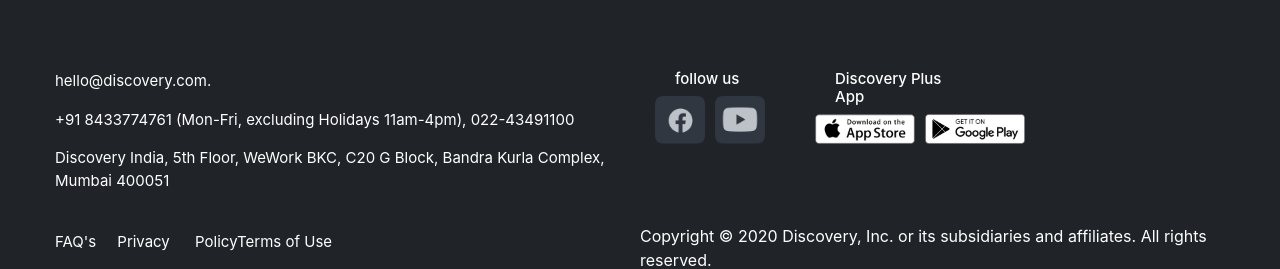
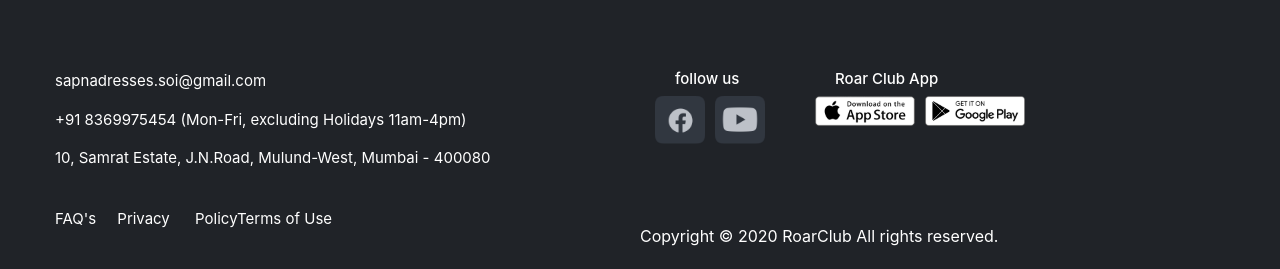
Before and after one commit to juned-shaikh/RoarClub, an Angular app: page /home in a window 1280 px wide. Shown: the part 3334-3603 px from the top of the page. After the commit the page ends 3582 px from the top, so only its background shows below. Built offline with nearby package versions, Linux system fonts and the light colour scheme.

Commit message:
address added

```diff
--- a/src/app/footer/footer.component.html
+++ b/src/app/footer/footer.component.html
@@ -4,10 +4,11 @@
 
       <div class="col-md-6 mt-6 ml-6">
         <ul style="color: white;text-decoration: none;list-style: none; font-size: 15px;">
-         <li><p class="text-white" style="font-size: 15px;">hello@discovery.com.</p></li>
-            <li class="text-white"><p style="font-size: 15px;">+91 8433774761 (Mon-Fri, excluding Holidays 11am-4pm), 022-43491100</p></li>
+         <li><p class="text-white" style="font-size: 15px;">sapnadresses.soi@gmail.com</p></li>
 
-            <li class="text-white"><p style="font-size: 15px;">Discovery India, 5th Floor, WeWork BKC, C20 G Block, Bandra Kurla Complex, Mumbai 400051</p></li>
+            <li class="text-white"><p style="font-size: 15px;">+91 8369975454 (Mon-Fri, excluding Holidays 11am-4pm)</p></li>
+
+            <li class="text-white"><p style="font-size: 15px;">10, Samrat Estate, J.N.Road, Mulund-West, Mumbai - 400080</p></li>
             <br>
             <li> <p style="font-size: 15px;">FAQ's&nbsp;&nbsp;&nbsp;&nbsp;   Privacy &nbsp;&nbsp;&nbsp;&nbsp;    PolicyTerms of Use  </p></li>
 
@@ -24,7 +25,7 @@
 
         </div>
           <div class="col-md-3">
-            <h6 class="text-white" id="text" style="color:white; margin-left: 20px;font-size: 15px;">Discovery Plus App</h6>
+            <h6 class="text-white" id="text" style="color:white; margin-left: 20px;font-size: 15px;">Roar Club App</h6>
               <div class="row">
                 <div class="col-md-1"><img src="./assets/app-store.png"  width="100px"></div>
                 <div class="col-md-1"><img src="./assets/play-store.png"  width="100px" style="margin-left: 80px;"></div>
@@ -35,7 +36,7 @@
       <br> <br> <br> <br> <br> <br>
       <div class="row">
 
-        <div class="col-md-12 mt-6" style="color: white;margin-top: 10px"  >Copyright © 2020 Discovery, Inc. or its subsidiaries and affiliates. All rights reserved.</div>
+        <div class="col-md-12 mt-6" style="color: white;margin-top: 10px"  >Copyright © 2020 RoarClub All rights reserved.</div>
       </div>
        </div>
            </div>
--- a/src/app/home/home.component.html
+++ b/src/app/home/home.component.html
@@ -279,7 +279,9 @@
 <!-- start -->
 
 
-
+  <h2>
+    Mens shoes
+  </h2>
   <h2 class="title">Featured Products</h2>
 <div class="row">
   <div class="col-4"  style="color: white;border-radius: 25px;">
```
